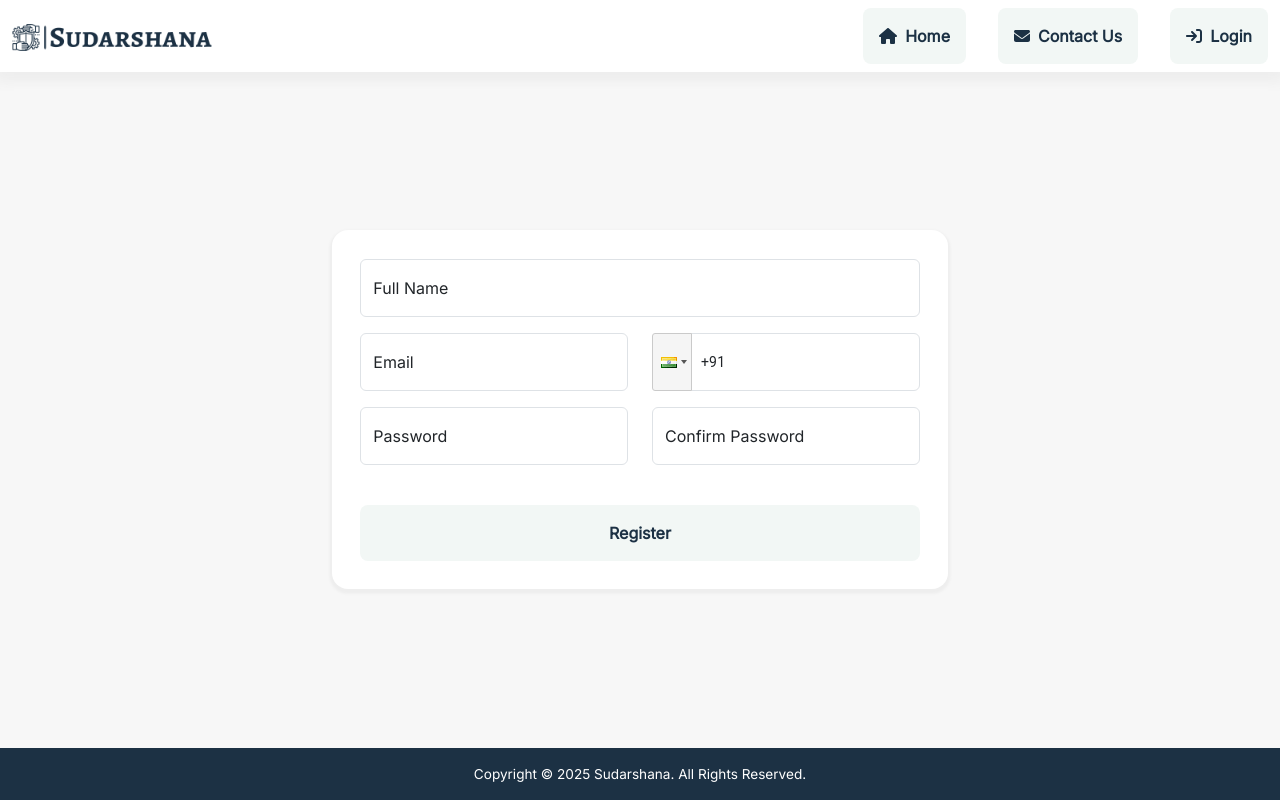
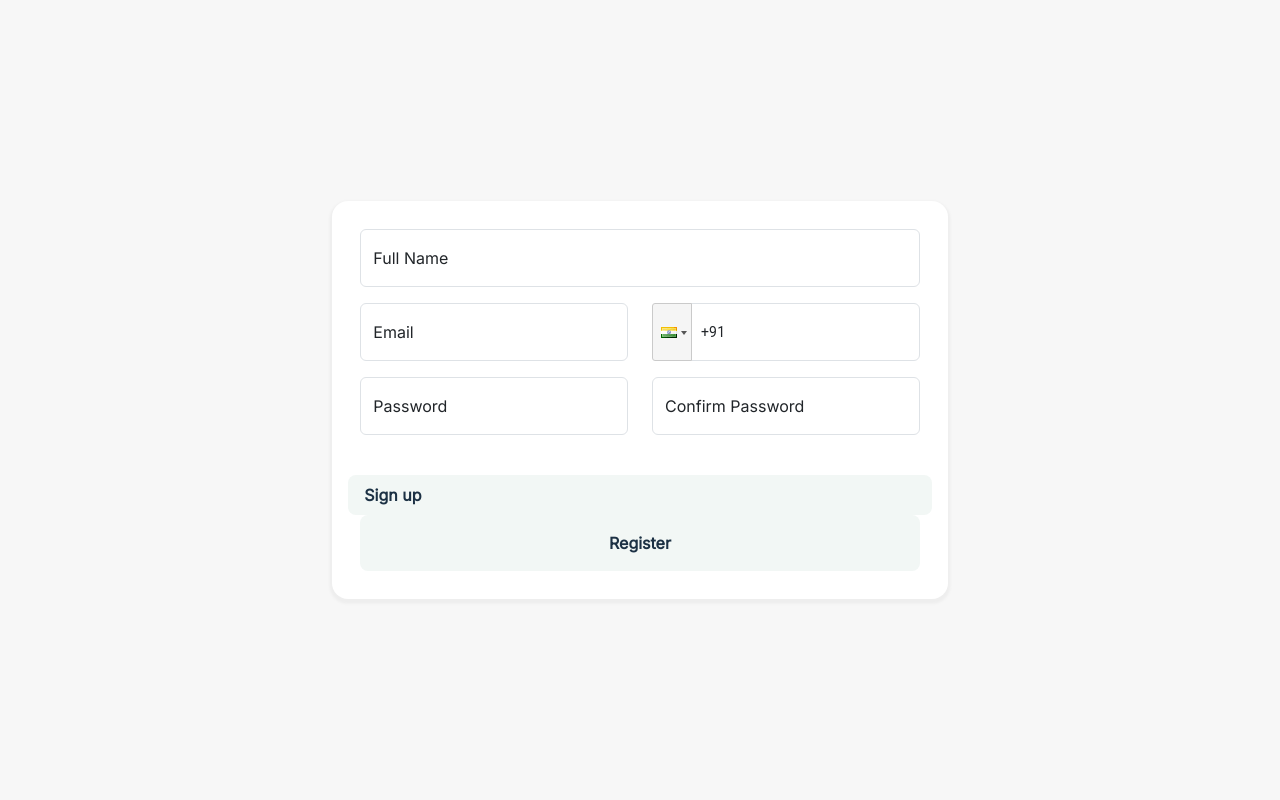
Before and after one commit to neelkumarkshah/Sudarshana_, a React (Create React App) app in the folder ui/: page /signup in a window 1280 px wide. Built offline with nearby package versions, Linux system fonts and the light colour scheme.

Commit message:
UI design work initiated.

```diff
--- a/ui/src/App.js
+++ b/ui/src/App.js
@@ -6,12 +6,8 @@ import {
   Navigate,
 } from "react-router-dom";
 
-import Home from "./home/pages/Home";
 import PenTest from "./penTesting/pages/PenTest";
 import Dashboard from "./dashboard/pages/Dashboard";
-import Contact from "./contact/pages/Contact";
-import MainHeader from "./shared/components/header/Header";
-import Footer from "./shared/components/footer/Footer";
 import LoginForm from "./authentication/loginForm";
 import RegistrationForm from "./authentication/registrationForm";
 import { AuthContext } from "./shared/context/auth-context";
@@ -70,8 +66,7 @@ const App = () => {
   } else {
     routes = (
       <Routes>
-        <Route path="/" element={<Home />} />
-        <Route path="/login" element={<LoginForm />} />
+        <Route path="/" element={<LoginForm />} />
         <Route path="/signup" element={<RegistrationForm />} />
         <Route path="*" element={<Navigate to="/login" />} />
       </Routes>
@@ -89,9 +84,7 @@ const App = () => {
       }}
     >
       <Router>
-        <MainHeader />
         <main>{routes}</main>
-        <Footer />
       </Router>
     </AuthContext.Provider>
   );
--- a/ui/src/authentication/registrationForm.js
+++ b/ui/src/authentication/registrationForm.js
@@ -1,10 +1,10 @@
-import React, { useState, lazy } from "react";
+import React, { useState, lazy, startTransition } from "react";
 import "react-phone-input-2/lib/style.css";
 import { Form, Row, Col, Card, FloatingLabel, Alert } from "react-bootstrap";
 import { useForm, Controller } from "react-hook-form";
 import { yupResolver } from "@hookform/resolvers/yup";
 import * as yup from "yup";
-import { useNavigate } from "react-router-dom";
+import { useNavigate, Link } from "react-router-dom";
 
 import ModalOverlay from "../shared/components/uiElements/modalOverlay/ModalOverlay";
 import classes from "./authForm.module.css";
@@ -92,6 +92,13 @@ const RegistrationForm = () => {
     } finally {
       setShowOverlay(false);
     }
+  };
+
+  const handleLoginClick = (event) => {
+    event.preventDefault();
+    startTransition(() => {
+      navigate("/");
+    });
   };
 
   const styles = {
@@ -259,6 +266,13 @@ const RegistrationForm = () => {
                       </Alert>
                     )}
                   </Col>
+                  <Link
+                    to="/login"
+                    onClick={handleLoginClick}
+                    className={classes.signupLink}
+                  >
+                    Sign up
+                  </Link>
                 </Row>
                 <ButtonLayout type="submit" className={classes.authBtn}>
                   Register
--- a/ui/src/index.css
+++ b/ui/src/index.css
@@ -6,7 +6,6 @@
 
 html {
   height: 100%;
-  overflow-y: scroll;
 }
 
 body {
```
